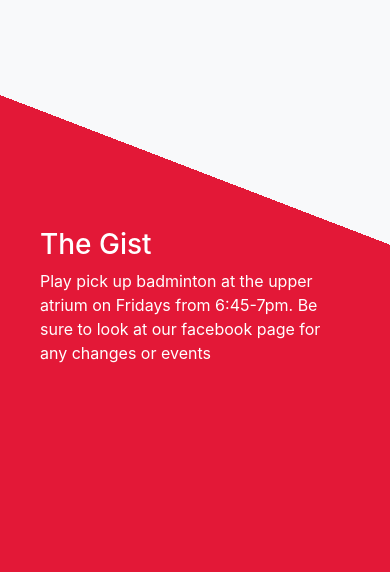
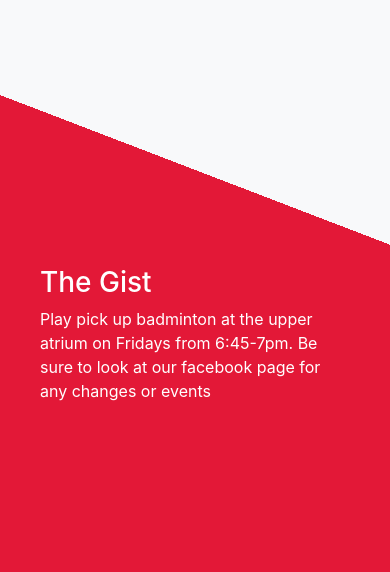
Before and after one commit to stephenjhwang/york-badminton-club, a plain HTML site: page index.html in a window 390 px wide. Shown: the part 272-844 px from the top of the page. Drawn offline with nearby package versions, Linux system fonts and the light colour scheme.

Commit message:
Fixed responsiveness with gist

```diff
--- a/css/main.css
+++ b/css/main.css
@@ -118,7 +118,7 @@ section:nth-child(even) {
     position: relative;
     text-align: right;
     width: 35%;
-    top: calc(30% + 65px);
+    top: calc(40% + 65px);
     left: 15%;
 }
 
@@ -168,6 +168,17 @@ section:nth-child(even) {
     margin-bottom: 40px;
 }
 
+
+
+@media screen and (max-width: 1200px) {
+    #hero .gist {
+        text-align: left;
+        width: 50%;
+        left: 140px;
+        top: calc(45% + 100px);
+    }
+}
+
 @media screen and (max-width: 600px) {
     #hero h2 {
         font-size: 9vw;
@@ -177,13 +188,31 @@ section:nth-child(even) {
         text-align: left;
         width: 100%;
         left: 0;
-        top: calc(35% + 100px);
+        top: calc(40% + 100px);
     }
 
     #schedule #gym-img {
         display: none;
     }
 }
+
+@media screen and (max-width: 375px) {
+    #hero .gist {
+        top: calc(35% + 100px);
+    }
+}
+
+@media screen and (max-width: 320px) {
+    #hero .gist {
+        top: calc(30% + 100px);
+    }
+}
+
+/* @media screen and (max-width: 600px) {
+    #hero .gist {
+        top: calc(35% + 100px);
+    }
+} */
 
 #announcements {
     text-align: center;
```
